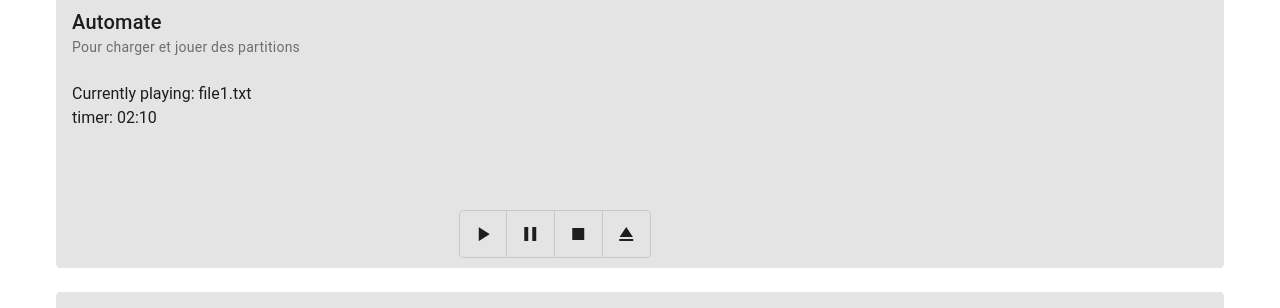
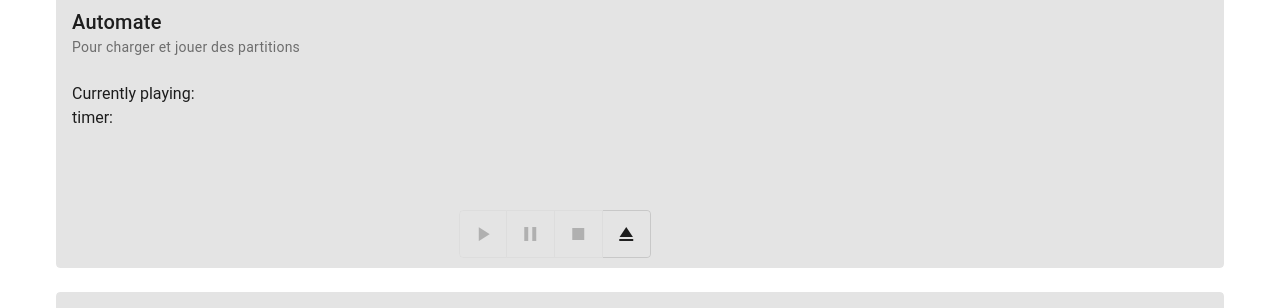
Before and after one commit to Whalend42/creche-frontend, a Vue app in the folder app/: page / in a window 1280 px wide. Shown: the part 192-500 px from the top of the page. Built offline with nearby package versions, Linux system fonts and the light colour scheme; no server answers.

Commit message:
add automat button interactions

```diff
--- a/app/src/components/AutomateControlItem.vue
+++ b/app/src/components/AutomateControlItem.vue
@@ -1,30 +1,146 @@
 <script setup lang="ts">
-    import { ref } from 'vue'
+    import { ref, reactive, computed } from 'vue'
+    import type AutomateStatus from '@/types/AutomateStatus'
 
-    const automateStatus = ref(null)
+    const automateStatus = reactive(
+        {
+            lastAction: null,
+            track: null,
+            time: null
+        } as AutomateStatus
+    )
+
+    const toggle = ref(null)
+
+    const isPlayable = computed(() => {
+        return (
+            automateStatus.track !== null &&
+            automateStatus.lastAction !== 'play'
+        )
+    })
+    const isPausable = computed(() => {
+        return (
+            automateStatus.lastAction === 'play'
+        )
+    })
+    const isStoppable = computed(() => {
+        return (
+            automateStatus.lastAction === 'play'||
+            automateStatus.lastAction === 'pause'
+        )
+    })
+    const isLoadable = computed(() => {
+        return (
+            automateStatus.lastAction === 'stop'||
+            automateStatus.lastAction === 'load'||
+            automateStatus.lastAction === null
+        )
+    })
+
+    // events thrown
+
+    const emit = defineEmits<{
+        (e: 'play'): void
+        (e: 'pause'): void
+        (e: 'stop'): void
+        (e: 'load', value: string): void
+    }>()
+
+    // trigger
+
+    const play = () => {
+        if (
+            automateStatus.track !== null &&
+            (
+                automateStatus.lastAction !== 'play'
+            )
+        ) {
+            console.log("play")
+            emit('play')
+            automateStatus.lastAction = 'play'
+        }
+    }
+
+    const pause = () => {
+        if (
+            automateStatus.track !== null &&
+            (
+                automateStatus.lastAction === 'play' ||
+                automateStatus.lastAction === null
+            )
+        ) {
+            console.log("pause")
+            emit('pause')
+            automateStatus.lastAction = 'pause'
+        }
+    }
+
+    const stop = () => {
+        if (
+            automateStatus.track !== null &&
+            (
+                automateStatus.lastAction === 'play' ||
+                automateStatus.lastAction === 'pause' ||
+                automateStatus.lastAction === null
+            )
+        ) {
+            console.log("stop")
+            emit('stop')
+            automateStatus.lastAction = 'stop'
+        }
+    }
+
+    const load = () => {
+        if (
+            automateStatus.lastAction === 'stop' ||
+            automateStatus.lastAction === null
+        ) {
+            console.log("load")
+            automateStatus.track = "salut"
+            emit('load', automateStatus.track)
+            automateStatus.lastAction = 'load'
+        }
+    }
+
 </script>
 
 
 <template>
     <v-row>
         <v-col cols="12">
-        Currently playing: file1.txt<br/>
-        timer: 02:10
-        <pre class="pt-2">{{ automateStatus }}</pre>
+        Currently playing: {{automateStatus.track}}<br/>
+        timer: {{automateStatus.time}}
+        <pre class="pt-2">{{ automateStatus.lastAction }}</pre>
         <div class="d-flex align-center flex-column pa-6">
         </div>
         </v-col>
     </v-row>
     <v-row justify="center">
         <v-col cols="4">
-        <v-btn-toggle
-                v-model="automateStatus"
+            <v-btn-toggle
+                v-model="toggle"
                 variant="outlined"
                 divided>
-                <v-btn icon="mdi-play" value="play"></v-btn>
-                <v-btn icon="mdi-pause" value="pause"></v-btn>
-                <v-btn icon="mdi-stop" value="stop"></v-btn>
-                <v-btn icon="mdi-eject" value="eject"></v-btn>
+                <v-btn
+                    :disabled="!isPlayable"
+                    icon="mdi-play"
+                    value="play"
+                    @click="play"></v-btn>
+                <v-btn
+                    :disabled="!isPausable"
+                    icon="mdi-pause"
+                    value="pause"
+                    @click="pause"></v-btn>
+                <v-btn
+                    :disabled="!isStoppable"
+                    icon="mdi-stop"
+                    value="stop"
+                    @click="stop"></v-btn>
+                <v-btn
+                    :disabled="!isLoadable"
+                    icon="mdi-eject"
+                    value="eject"
+                    @click="load"></v-btn>
             </v-btn-toggle>
         </v-col>
     </v-row>
--- a/app/src/components/FreezabeInputItem.vue
+++ b/app/src/components/FreezabeInputItem.vue
@@ -19,7 +19,7 @@
     }
     const editable = () => {
         state.value = 'editable'
-        inputElement.value?.focus()
+        //inputElement.value?.focus()
         console.log("editable")
     }
 </script>
--- a/app/src/components/SwitchItem.vue
+++ b/app/src/components/SwitchItem.vue
@@ -54,7 +54,7 @@
     <td>
         <v-switch
             v-model="props.sw.isInhibited"
-            @click:append="onChangeInhibition(sw)"
+            @click="onChangeInhibition(sw)"
             :label="props.sw.isInhibited ? 'on' : 'off'"
             inset
             color="primary"/>
@@ -63,7 +63,7 @@
         <v-switch
             v-model="props.sw.isOn"
             :disabled="!props.sw.isInhibited"
-            @click:append="onChangeState(sw)"
+            @click="onChangeState(sw)"
             :label="props.sw.isOn ? 'on' : 'off'"
             inset
             color="primary" />
--- /dev/null
+++ b/app/src/types/AutomateStatus.ts
@@ -0,0 +1,5 @@
+export default interface AutomateStatus {
+    lastAction: string | null,
+    track: string | null,
+    time: Date | null
+}
```
